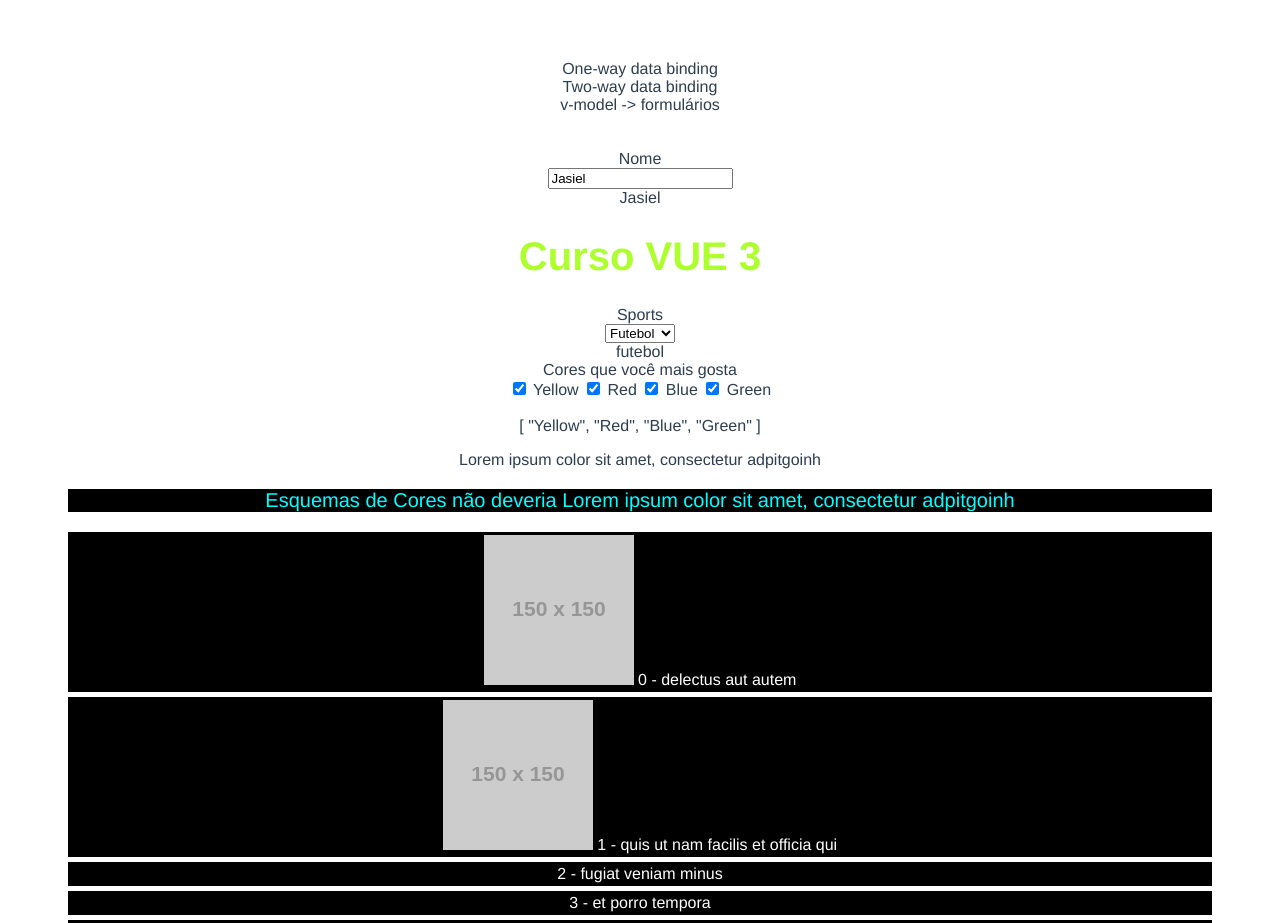
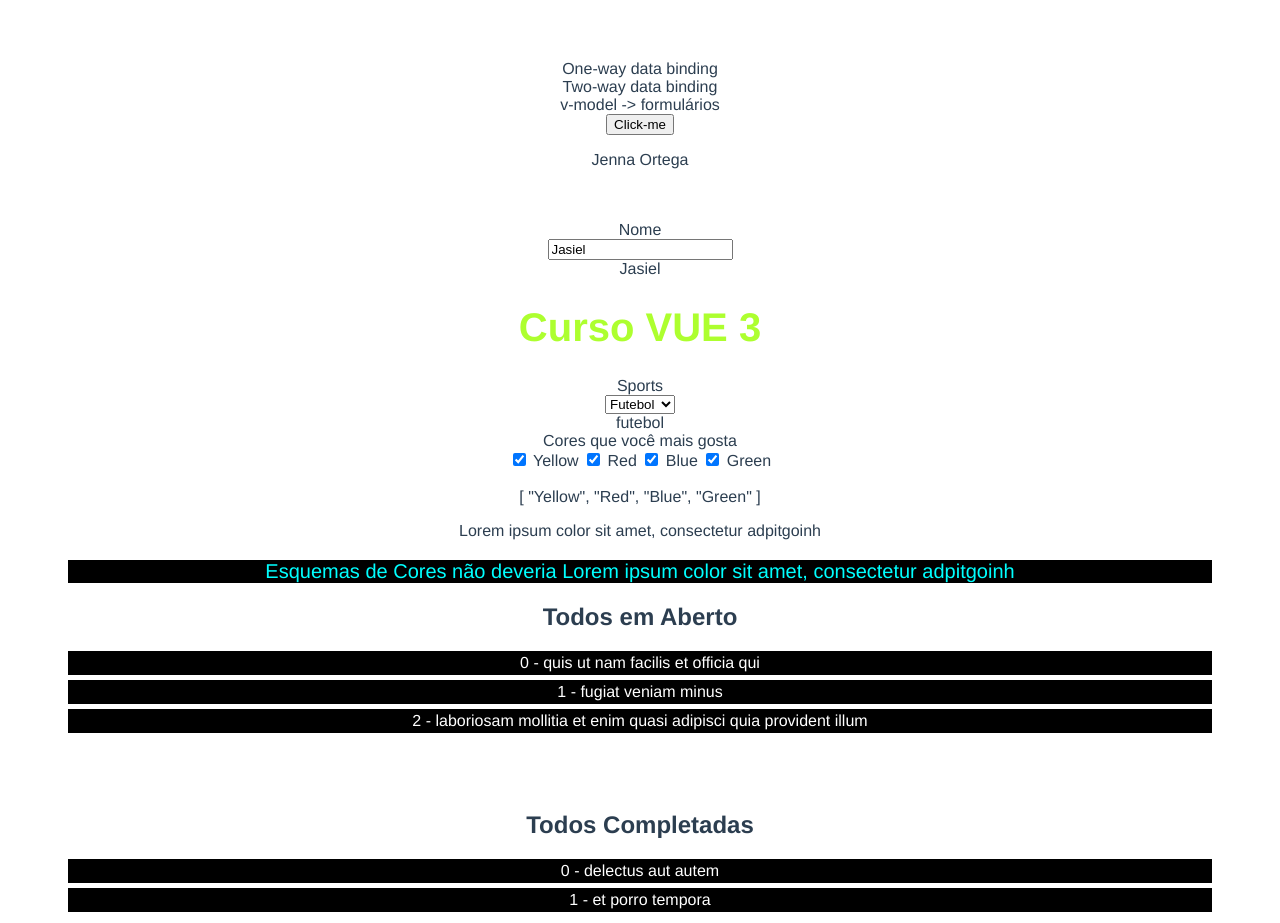
Before and after one commit to jasielserra/app, a Vue app: page / in a window 1280 px wide. Shown: the top 923 px of the page. Built offline with nearby package versions, Linux system fonts and the light colour scheme.

Commit message:
Computed Properts

```diff
--- a/src/App.vue
+++ b/src/App.vue
@@ -2,7 +2,9 @@
   <div>
     One-way data binding <br>
     Two-way data binding <br>
-    v-model -> formulários
+    v-model -> formulários<br>
+    <button @click="click">Click-me</button>
+    <p> {{  fullName }}</p>
   </div>
   <br>
   <br>
@@ -40,13 +42,32 @@
   <p :style="styleClass">
       Esquemas de Cores não deveria Lorem ipsum color sit amet, consectetur adpitgoinh
   </p>
-
-  <div class="todos-item" v-for="(obj, index) in todos" :key="obj.id">
-      <img v-if="obj.imgSrc" :src="obj.imgSrc">
+    <h2>Todos em Aberto</h2>
+  <div class="todos-item" v-for="(obj, index) in uncompletedTodos" :key="obj.id">
+      <!-- <img v-if="obj.imgSrc" :src="obj.imgSrc"> -->
 
         {{index}} - {{ obj.title }}
 
   </div>
+    <br><br><br>
+    <h2>Todos Completadas</h2>
+  <div class="todos-item" v-for="(obj, index) in completedTodos" :key="obj.id">
+      <!-- <img v-if="obj.imgSrc" :src="obj.imgSrc"> -->
+
+        {{index}} - {{ obj.title }}
+
+  </div>
+
+
+       <h2>Todos </h2>
+  <div class="todos-item" v-for="(obj, index) in todos" :key="obj.id">
+      <!-- <img v-if="obj.imgSrc" :src="obj.imgSrc"> -->
+  <input v-model="todos.completed" type="checkbox">
+
+        {{index}} - {{ obj.title }}
+
+  </div>
+
   <div>
      <button @click.once="onClick">
           Enviar
@@ -74,6 +95,9 @@ export default {
 
   },
   methods:{
+    click(){
+      console.log(this)
+    },
     onClick($evt){
       console.log("Click!!", $evt);
     },
@@ -90,12 +114,25 @@ export default {
       console.log('onKeyUp', $evt);
     }
   },
+  computed: {
+    fullName() {
+      return `${this.user.firstName} ${this.user.lastName}`
+    },
+    uncompletedTodos(){
+      return this.todos.filter(todos => !todos.completed);
+    },
+    completedTodos(){
+      return this.todos.filter(todos => todos.completed);
+    },
+
+  },
   data(){
      return {
        colors: ['Yellow','Red','Blue','Green'],
        contract: false,
        newletter: 'Não',
        name : 'Jasiel',
+       user : { firstName: 'Jenna', lastName:'Ortega'},
        sports: 'futebol',
        isHome: true,
        classVar: 'title',
@@ -107,7 +144,7 @@ export default {
     "userId": 1,
     "id": 1,
     "title": "delectus aut autem",
-    "completed": false,
+    "completed": true,
     "imgSrc": 'https://via.placeholder.com/150'
 
   },
--- a/src/main.js
+++ b/src/main.js
@@ -1,4 +1,4 @@
 import { createApp } from 'vue'
 import App from './App.vue'
 
-createApp(App).mount('#app')
+window.app = createApp(App).mount('#app')
```
